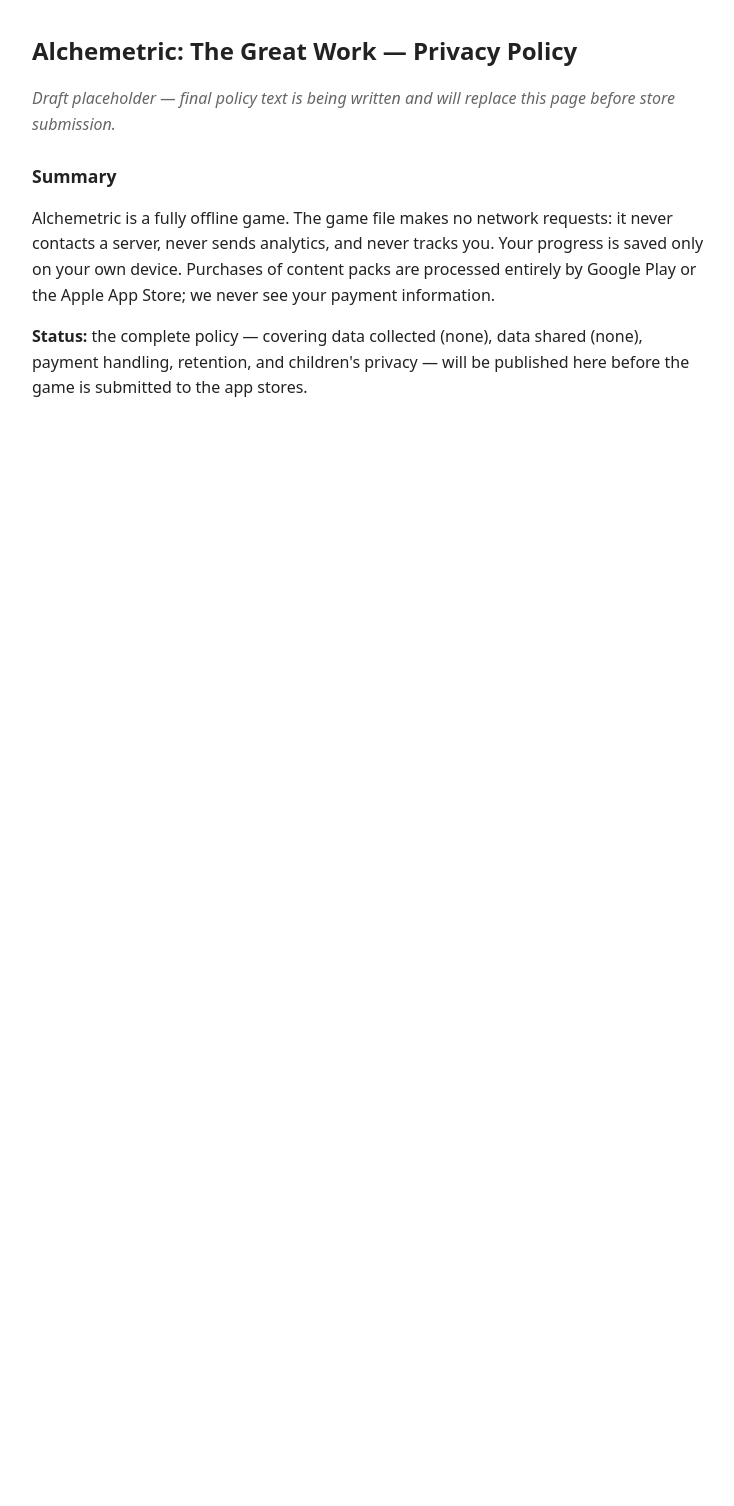
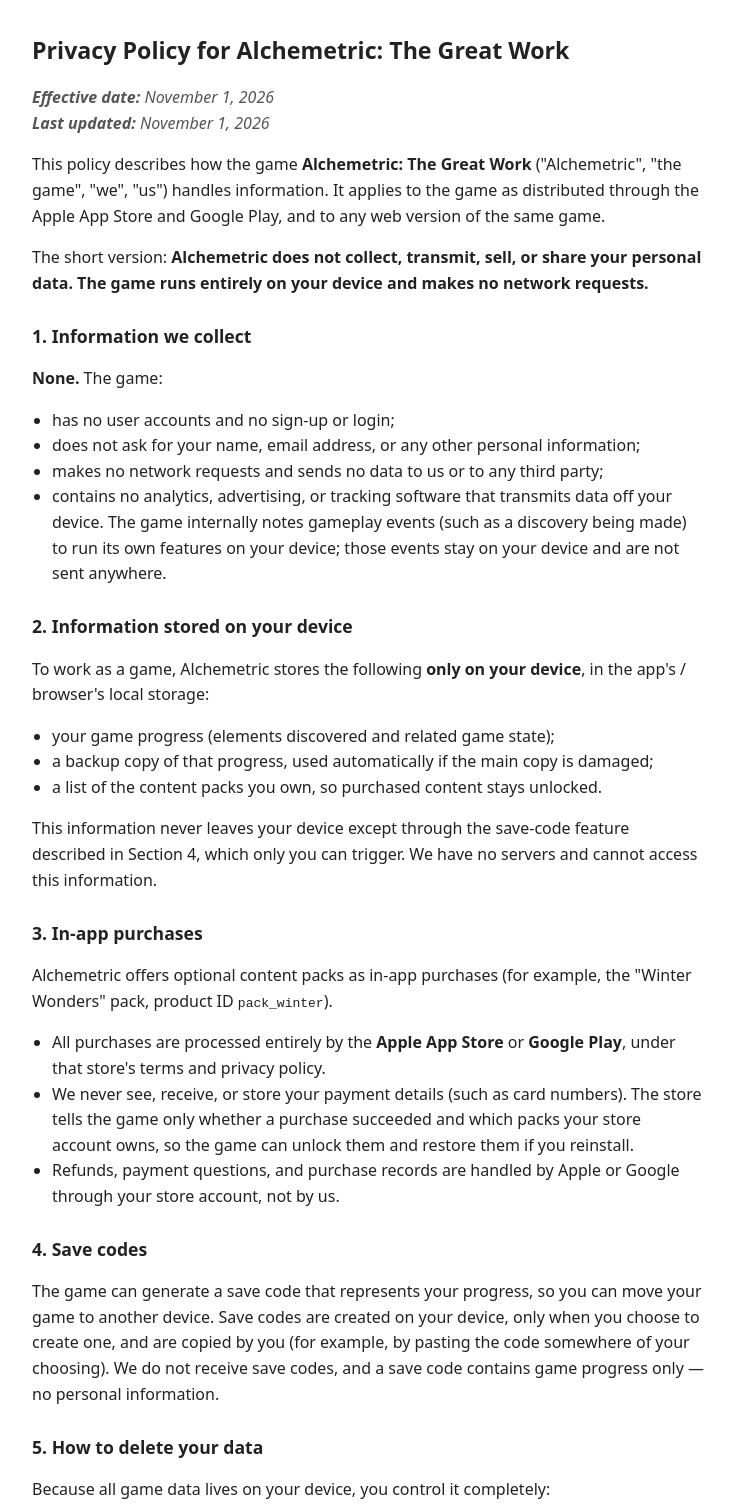
Before and after one commit to BGreezy/alchemetric-privacy, a plain HTML site: page index.html in a window 1280 px wide. Shown: the top 1506 px of the page, without its empty margins (272-1006 px from the left). Before the commit the page ends 800 px from the top, so only its background shows below. Drawn offline with Linux system fonts and the light colour scheme.

Commit message:
TB-ALCH-001: full privacy policy by Muse, store-ready (effective 2026-11-01)

```diff
--- a/index.html
+++ b/index.html
@@ -5,16 +5,74 @@
 <meta name="viewport" content="width=device-width, initial-scale=1">
 <title>Alchemetric: The Great Work — Privacy Policy</title>
 <style>
-body{font-family:system-ui,sans-serif;max-width:42rem;margin:2rem auto;padding:0 1rem;line-height:1.6;color:#222}
-h1{font-size:1.5rem} h2{font-size:1.1rem;margin-top:1.5rem}
-.tag{color:#666;font-style:italic}
+body{font-family:system-ui,sans-serif;max-width:42rem;margin:2rem auto;padding:0 1.25rem;line-height:1.6;color:#222}
+h1{font-size:1.45rem} h2{font-size:1.1rem;margin-top:1.6rem}
+.meta{color:#555;font-style:italic}
+a{color:#0a66c2}
+ul{padding-left:1.25rem}
 </style>
 </head>
 <body>
-<h1>Alchemetric: The Great Work — Privacy Policy</h1>
-<p class="tag">Draft placeholder — final policy text is being written and will replace this page before store submission.</p>
-<h2>Summary</h2>
-<p>Alchemetric is a fully offline game. The game file makes no network requests: it never contacts a server, never sends analytics, and never tracks you. Your progress is saved only on your own device. Purchases of content packs are processed entirely by Google Play or the Apple App Store; we never see your payment information.</p>
-<p><strong>Status:</strong> the complete policy — covering data collected (none), data shared (none), payment handling, retention, and children's privacy — will be published here before the game is submitted to the app stores.</p>
+<h1>Privacy Policy for Alchemetric: The Great Work</h1>
+<p class="meta"><strong>Effective date:</strong> November 1, 2026<br>
+<strong>Last updated:</strong> November 1, 2026</p>
+
+<p>This policy describes how the game <strong>Alchemetric: The Great Work</strong> ("Alchemetric", "the game", "we", "us") handles information. It applies to the game as distributed through the Apple App Store and Google Play, and to any web version of the same game.</p>
+
+<p>The short version: <strong>Alchemetric does not collect, transmit, sell, or share your personal data. The game runs entirely on your device and makes no network requests.</strong></p>
+
+<h2>1. Information we collect</h2>
+<p><strong>None.</strong> The game:</p>
+<ul>
+<li>has no user accounts and no sign-up or login;</li>
+<li>does not ask for your name, email address, or any other personal information;</li>
+<li>makes no network requests and sends no data to us or to any third party;</li>
+<li>contains no analytics, advertising, or tracking software that transmits data off your device. The game internally notes gameplay events (such as a discovery being made) to run its own features on your device; those events stay on your device and are not sent anywhere.</li>
+</ul>
+
+<h2>2. Information stored on your device</h2>
+<p>To work as a game, Alchemetric stores the following <strong>only on your device</strong>, in the app's / browser's local storage:</p>
+<ul>
+<li>your game progress (elements discovered and related game state);</li>
+<li>a backup copy of that progress, used automatically if the main copy is damaged;</li>
+<li>a list of the content packs you own, so purchased content stays unlocked.</li>
+</ul>
+<p>This information never leaves your device except through the save-code feature described in Section 4, which only you can trigger. We have no servers and cannot access this information.</p>
+
+<h2>3. In-app purchases</h2>
+<p>Alchemetric offers optional content packs as in-app purchases (for example, the "Winter Wonders" pack, product ID <code>pack_winter</code>).</p>
+<ul>
+<li>All purchases are processed entirely by the <strong>Apple App Store</strong> or <strong>Google Play</strong>, under that store's terms and privacy policy.</li>
+<li>We never see, receive, or store your payment details (such as card numbers). The store tells the game only whether a purchase succeeded and which packs your store account owns, so the game can unlock them and restore them if you reinstall.</li>
+<li>Refunds, payment questions, and purchase records are handled by Apple or Google through your store account, not by us.</li>
+</ul>
+
+<h2>4. Save codes</h2>
+<p>The game can generate a save code that represents your progress, so you can move your game to another device. Save codes are created on your device, only when you choose to create one, and are copied by you (for example, by pasting the code somewhere of your choosing). We do not receive save codes, and a save code contains game progress only — no personal information.</p>
+
+<h2>5. How to delete your data</h2>
+<p>Because all game data lives on your device, you control it completely:</p>
+<ul>
+<li><strong>Erase your progress in the game:</strong> use <strong>"Start over"</strong> in the game. This clears your progress. It does not remove your record of owned content packs, so purchased packs stay available to you.</li>
+<li><strong>Erase everything the game stores locally, including the owned-pack list:</strong> clear the app's data in your device settings, uninstall the app, or — in a web browser — clear site data / local storage for the game. Note that uninstalling or clearing data does not cancel or refund purchases; your store account keeps your purchase record, and packs can be restored through the game's restore function, which asks the store what you own.</li>
+<li>No request to us is needed to delete data, because we hold none of your data.</li>
+</ul>
+
+<h2>6. Children</h2>
+<p>Alchemetric is a general-audience puzzle game. Because the game collects no personal data from anyone, it collects no personal data from children either. In-app purchases are made through a store account and are subject to that store's parental controls and consent rules. If you believe a child has somehow provided us with personal information (for example, by emailing us), contact us using the address in Section 9 and we will delete it.</p>
+
+<h2>7. Sharing and selling data</h2>
+<p>We do not sell personal information, and we do not share it with third parties — we have none to share. The only external parties involved in operating the game are Apple and Google as app stores and payment processors, acting under their own privacy policies:</p>
+<ul>
+<li><a href="https://www.apple.com/legal/privacy/">Apple Privacy Policy</a></li>
+<li><a href="https://policies.google.com/privacy">Google Privacy Policy</a></li>
+</ul>
+
+<h2>8. Changes to this policy</h2>
+<p>If a future version of the game changes how information is handled (for example, if an analytics service is connected), we will update this policy first, publish the new version at this same address, and change the "Last updated" date at the top. The version in force is always the one posted here.</p>
+
+<h2>9. Contact</h2>
+<p>Questions about this policy or the game:</p>
+<p><strong>Email:</strong> brandongreenofficial@gmail.com</p>
 </body>
 </html>
```
